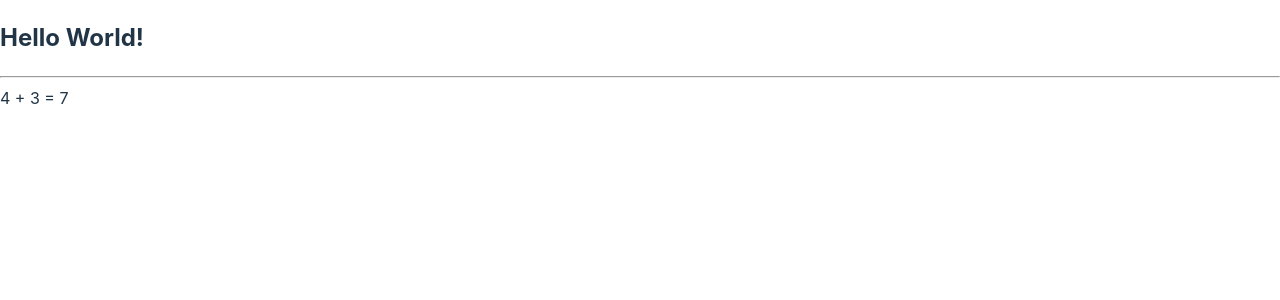
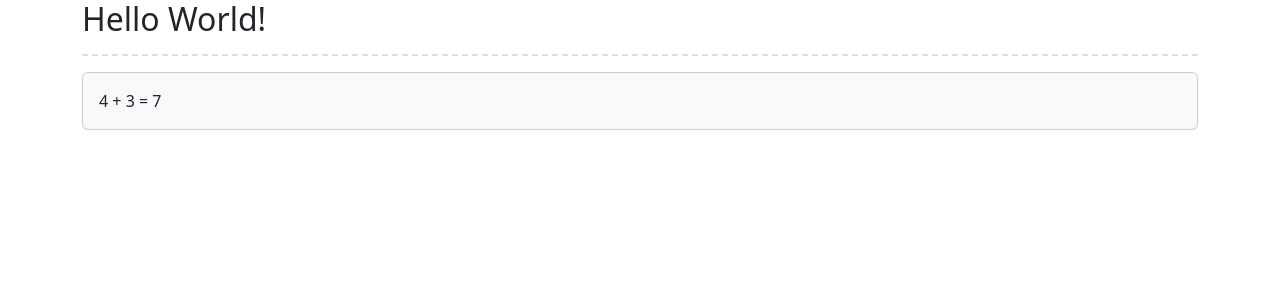
Before and after one commit to jeoniltae/react-ts-quickstart, a React (Vite) app in the folder helloapp/: page / in a window 1280 px wide. Shown: the top 300 px of the page. Built offline with nearby package versions, Linux system fonts and the light colour scheme.

Commit message:
3.3장: 부트스트랩 설치 및 css 적용

```diff
--- a/helloapp/package.json
+++ b/helloapp/package.json
@@ -10,6 +10,7 @@
     "preview": "vite preview"
   },
   "dependencies": {
+    "bootstrap": "^5.3.3",
     "path": "^0.12.7",
     "react": "^18.2.0",
     "react-dom": "^18.2.0"
--- a/helloapp/src/App.tsx
+++ b/helloapp/src/App.tsx
@@ -6,16 +6,16 @@ const App = (props: Props) => {
   let msg = "World";
   const addResult = (x: number, y: number) => {
     return (
-      <div>
+      <div className="card card-body bg-light mb-3">
         {x} + {y} = {x + y}
       </div>
     );
   };
 
   return (
-    <div>
+    <div className="container">
       <h2>Hello {msg}!</h2>
-      <hr />
+      <hr className="dash-style" />
       {addResult(4, 3)}
     </div>
   );
--- a/helloapp/src/index.css
+++ b/helloapp/src/index.css
@@ -66,3 +66,8 @@ button:focus-visible {
     background-color: #f9f9f9;
   }
 }
+
+hr.dash-style {
+  background-color: #fff;
+  border-top: 2px dashed gray;
+}
--- a/helloapp/src/main.tsx
+++ b/helloapp/src/main.tsx
@@ -1,6 +1,7 @@
 import React from "react";
 import ReactDOM from "react-dom/client";
 import App from "@/App.tsx";
+import "bootstrap/dist/css/bootstrap.css";
 import "./index.css";
 
 ReactDOM.createRoot(document.getElementById("root")!).render(
```
Also changed, not shown: 1 other file (tests, documents, lock files or other folders).
